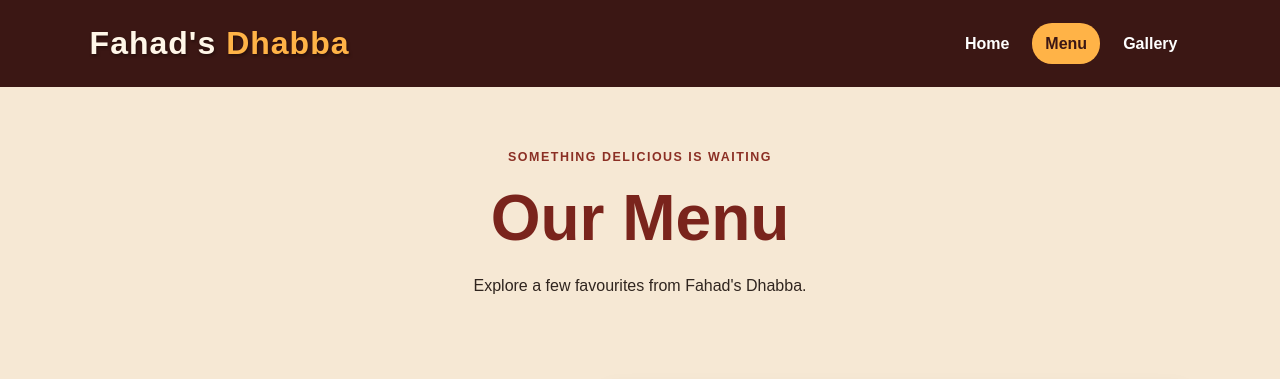
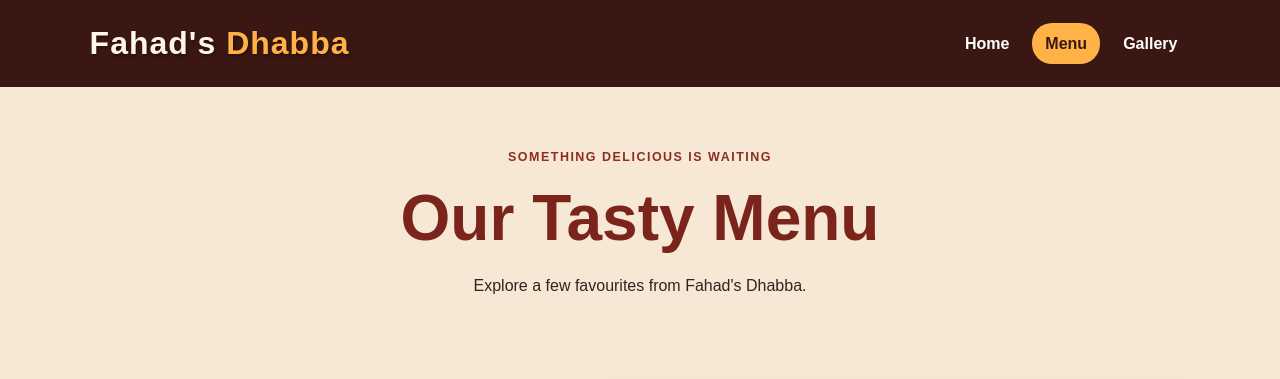
Before and after one commit to fahad3224-debug/fahad--Dhabba, a plain HTML site: page menu.html in a window 1280 px wide. Shown: the top 379 px of the page. Drawn offline with Linux system fonts and the light colour scheme.

Commit message:
update menu heading to our tasty menu

```diff
--- a/menu.html
+++ b/menu.html
@@ -19,7 +19,7 @@
   <main>
     <section class="page-heading">
       <p class="eyebrow">Something delicious is waiting</p>
-      <h1>Our Menu</h1>
+      <h1>Our Tasty Menu</h1>
       <p>Explore a few favourites from Fahad's Dhabba.</p>
     </section>
 
```
